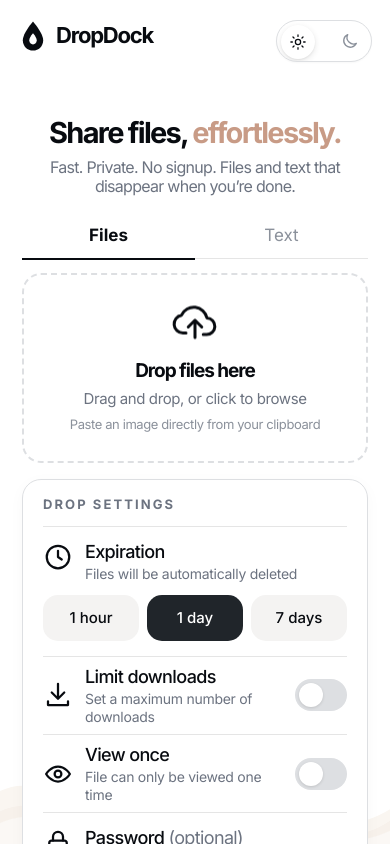
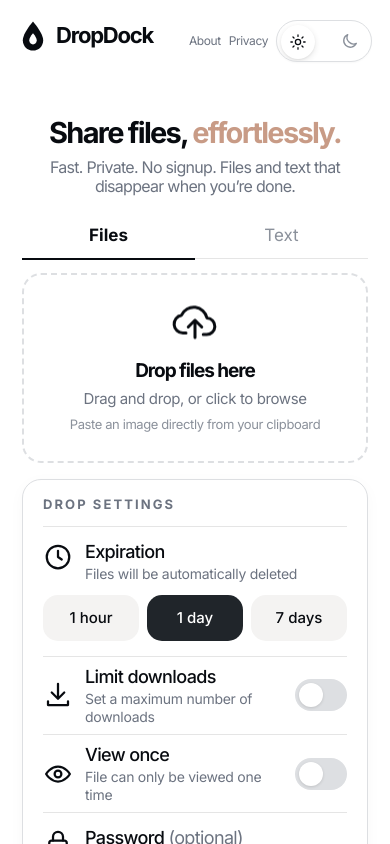
Before and after one commit to areyoukaran/dropdock, a React (Vite) app in the folder frontend/: page / in a window 390 px wide. Built offline with nearby package versions, Linux system fonts and the light colour scheme; no server answers.

Commit message:
fix: resolve About and Privacy navigation

```diff
--- a/frontend/src/App.css
+++ b/frontend/src/App.css
@@ -1007,6 +1007,16 @@ a {
    ========================================================= */
 
 @media (max-width: 767px) {
+  .app-shell {
+    height: auto;
+    min-height: 100dvh;
+    overflow: visible;
+  }
+
+  .app-main {
+    overflow: visible;
+  }
+
   html,
   body {
     min-height: 100%;
@@ -1014,19 +1024,7 @@ a {
   }
 
   .header-right .header-page-link {
-    display: none !important;
-  }
-
-  .footer-links {
-    display: flex;
-  }
-
-  .header-page-link {
-    display: none;
-  }
-
-  .header-page-link {
-    display: none;
+    display: inline-flex;
   }
 
   /*
@@ -1272,20 +1270,30 @@ a {
   .app-footer {
     height: 80px;
 
-    position: absolute;
-
-    bottom: 0;
+    position: relative;
+    left: auto;
+    right: auto;
+    bottom: auto;
+
+    flex: 0 0 80px;
+
+    z-index: 3;
+
+    pointer-events: auto;
   }
 
   .footer-links {
     display: flex;
 
-    position: absolute;
-
-    left: 0;
-    right: 0;
-    bottom: 20px;
-
+    position: relative;
+
+    left: auto;
+    right: auto;
+    bottom: auto;
+
+    height: 100%;
+
+    align-items: center;
     justify-content: center;
 
     gap: 40px;
```
Also changed, not shown: frontend/vercel.json.
